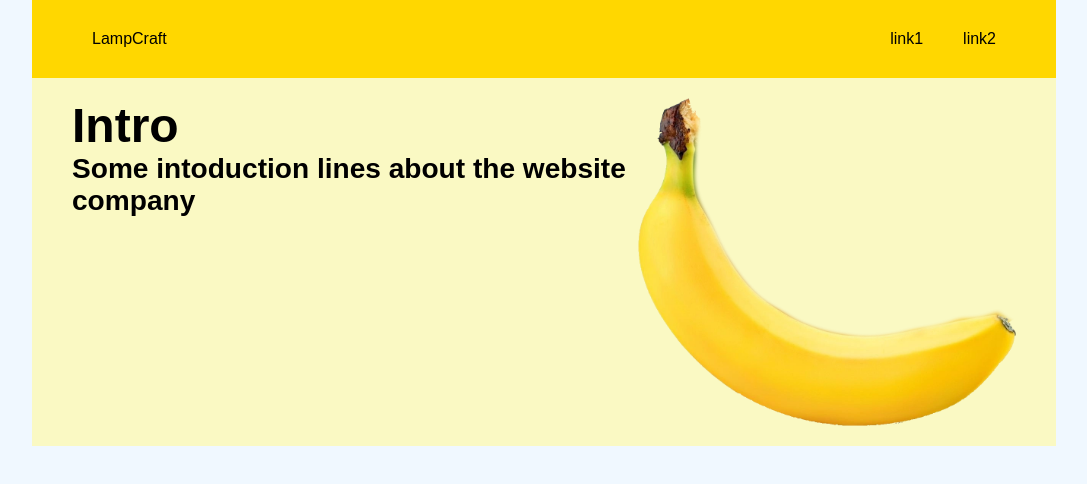
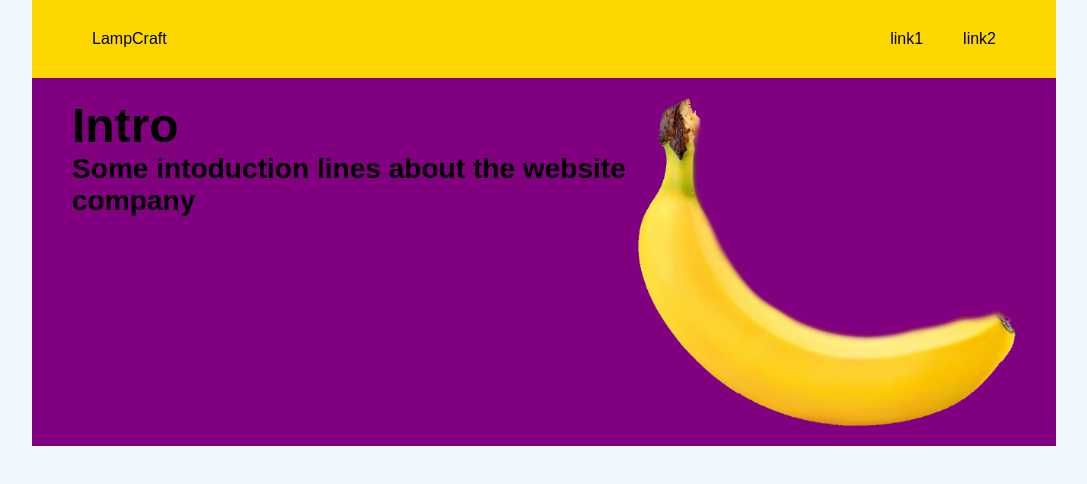
Before and after one commit to Alexandr71001/test, a plain HTML site: page index.html in a window 1280 px wide. Shown: the whole page, without its empty margins (96-1183 px from the left). Drawn offline with Linux system fonts and the light colour scheme.

Commit message:
Update style.css

```diff
--- a/style.css
+++ b/style.css
@@ -36,7 +36,7 @@ body {
     background-color: aliceblue;
 }
 .header-content {
-    background-color: #faf9c3 ;
+    background-color: purple ;
     display: flex;
     margin: 0 10px;
     padding: 20px 40px;
```
